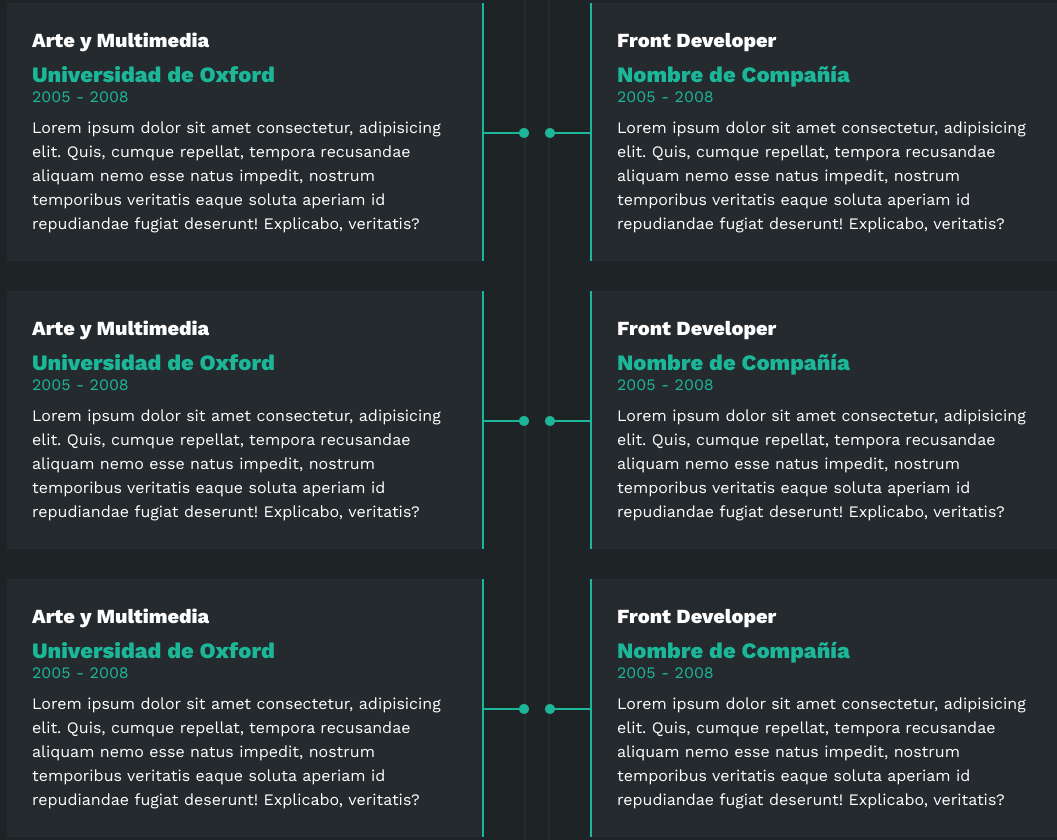
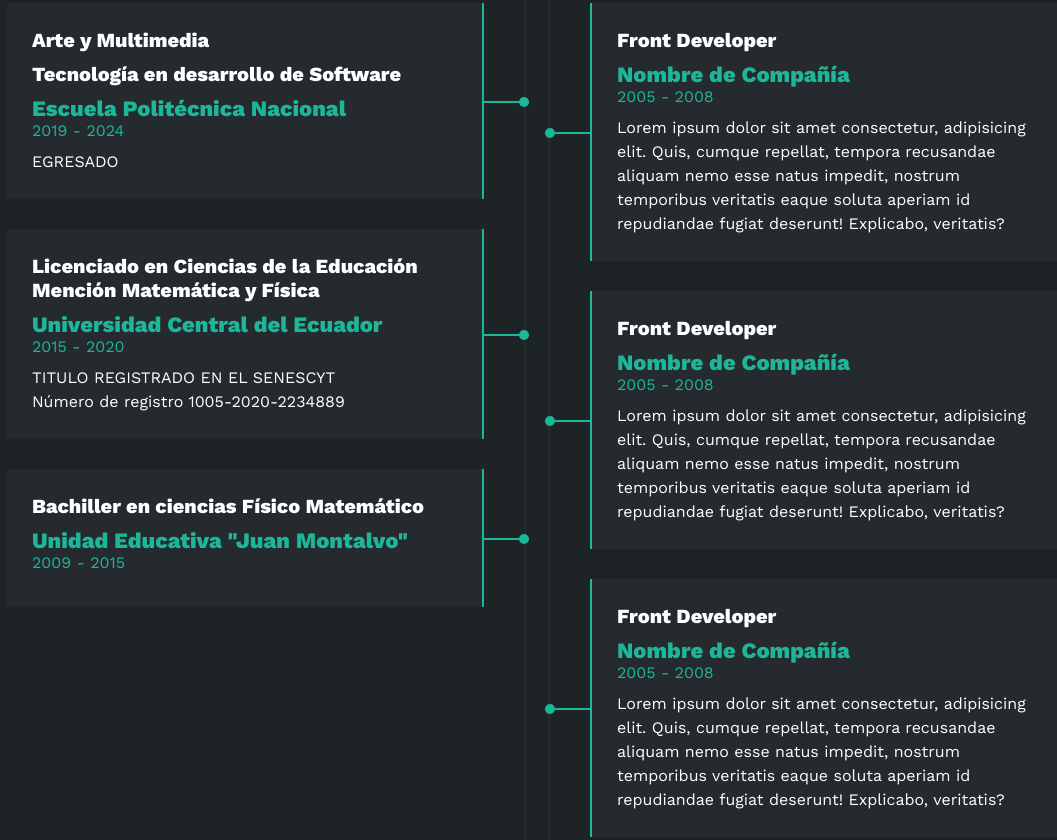
Before and after one commit to OMAR05GUACHAMIN/cvportafolio, a plain HTML site: page index.html in a window 1280 px wide. Shown: the part 2302-3142 px from the top of the page, without its empty margins (103-1160 px from the left). Drawn offline with nearby package versions, Linux system fonts and the light colour scheme.

Commit message:
educacion cambios

```diff
--- a/index.html
+++ b/index.html
@@ -245,27 +245,29 @@
                     <h3>Educación</h3>
                     <div class="item izq">
                         <h4>Arte y Multimedia</h4>
-                        <span class="casa">Universidad de Oxford</span>
-                        <span class="fecha">2005 - 2008</span>
-                        <p>Lorem ipsum dolor sit amet consectetur, adipisicing elit. Quis, cumque repellat, tempora recusandae aliquam nemo esse natus impedit, nostrum temporibus veritatis eaque soluta aperiam id repudiandae fugiat deserunt! Explicabo, veritatis?</p>
+                        <h4>Tecnología en desarrollo de Software</h4>
+                        <span class="casa">Escuela Politécnica Nacional</span>
+                        <span class="fecha">2019 - 2024</span>
+                        <p>EGRESADO</p>
                         <div class="conectori">
                             <div class="circuloi"></div>
                         </div>
                     </div>
                     <div class="item izq">
-                        <h4>Arte y Multimedia</h4>
-                        <span class="casa">Universidad de Oxford</span>
-                        <span class="fecha">2005 - 2008</span>
-                        <p>Lorem ipsum dolor sit amet consectetur, adipisicing elit. Quis, cumque repellat, tempora recusandae aliquam nemo esse natus impedit, nostrum temporibus veritatis eaque soluta aperiam id repudiandae fugiat deserunt! Explicabo, veritatis?</p>
+                        <h4>Licenciado en Ciencias de la Educación Mención Matemática y Física</h4>
+                        <span class="casa">Universidad Central del Ecuador</span>
+                        <span class="fecha">2015 - 2020</span>
+                        <p>TITULO REGISTRADO EN EL SENESCYT</p>
+                        <p>Número de registro 1005-2020-2234889</p>
                         <div class="conectori">
                             <div class="circuloi"></div>
                         </div>
                     </div>
                     <div class="item izq">
-                        <h4>Arte y Multimedia</h4>
-                        <span class="casa">Universidad de Oxford</span>
-                        <span class="fecha">2005 - 2008</span>
-                        <p>Lorem ipsum dolor sit amet consectetur, adipisicing elit. Quis, cumque repellat, tempora recusandae aliquam nemo esse natus impedit, nostrum temporibus veritatis eaque soluta aperiam id repudiandae fugiat deserunt! Explicabo, veritatis?</p>
+                        <h4>Bachiller en ciencias Físico Matemático</h4>
+                        <span class="casa">Unidad Educativa "Juan Montalvo"</span>
+                        <span class="fecha">2009 - 2015</span>
+
                         <div class="conectori">
                             <div class="circuloi"></div>
                         </div>
```
